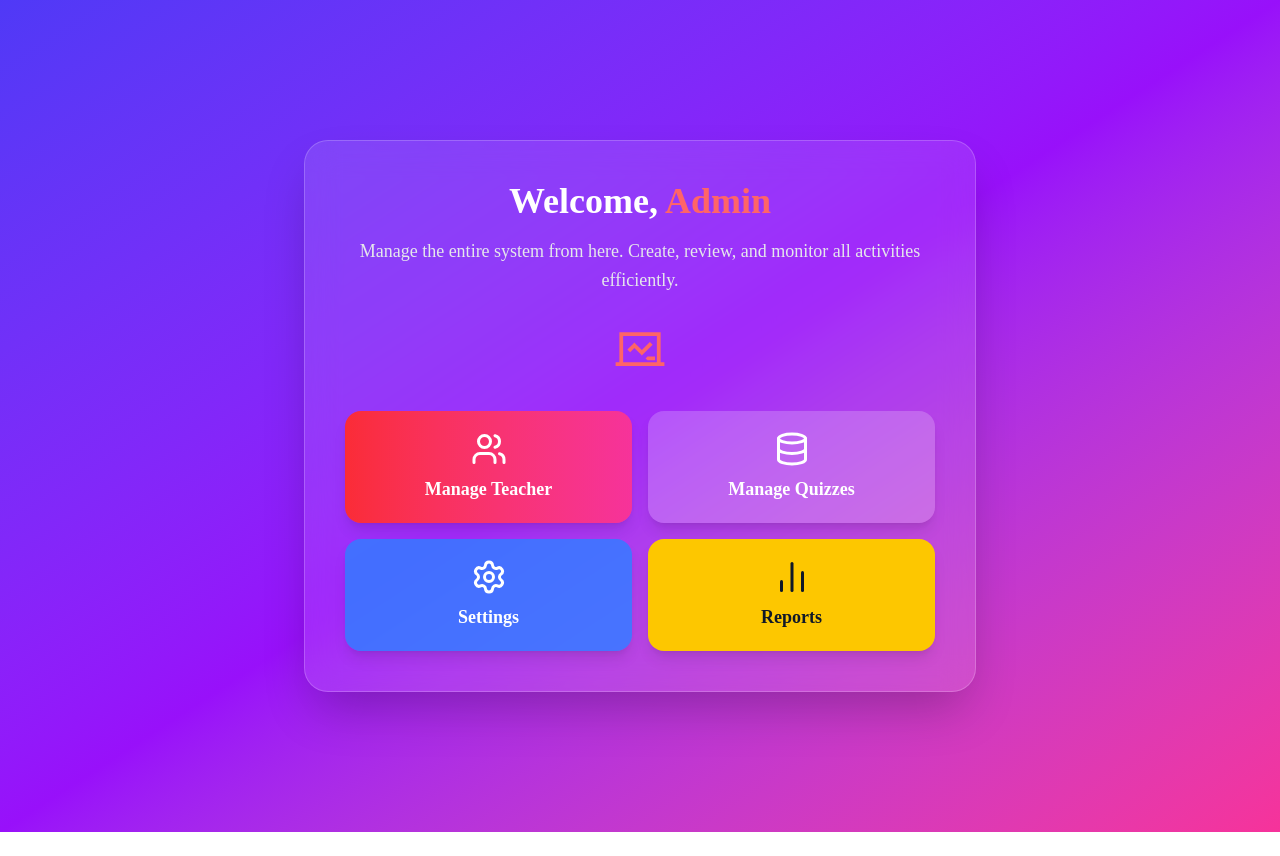
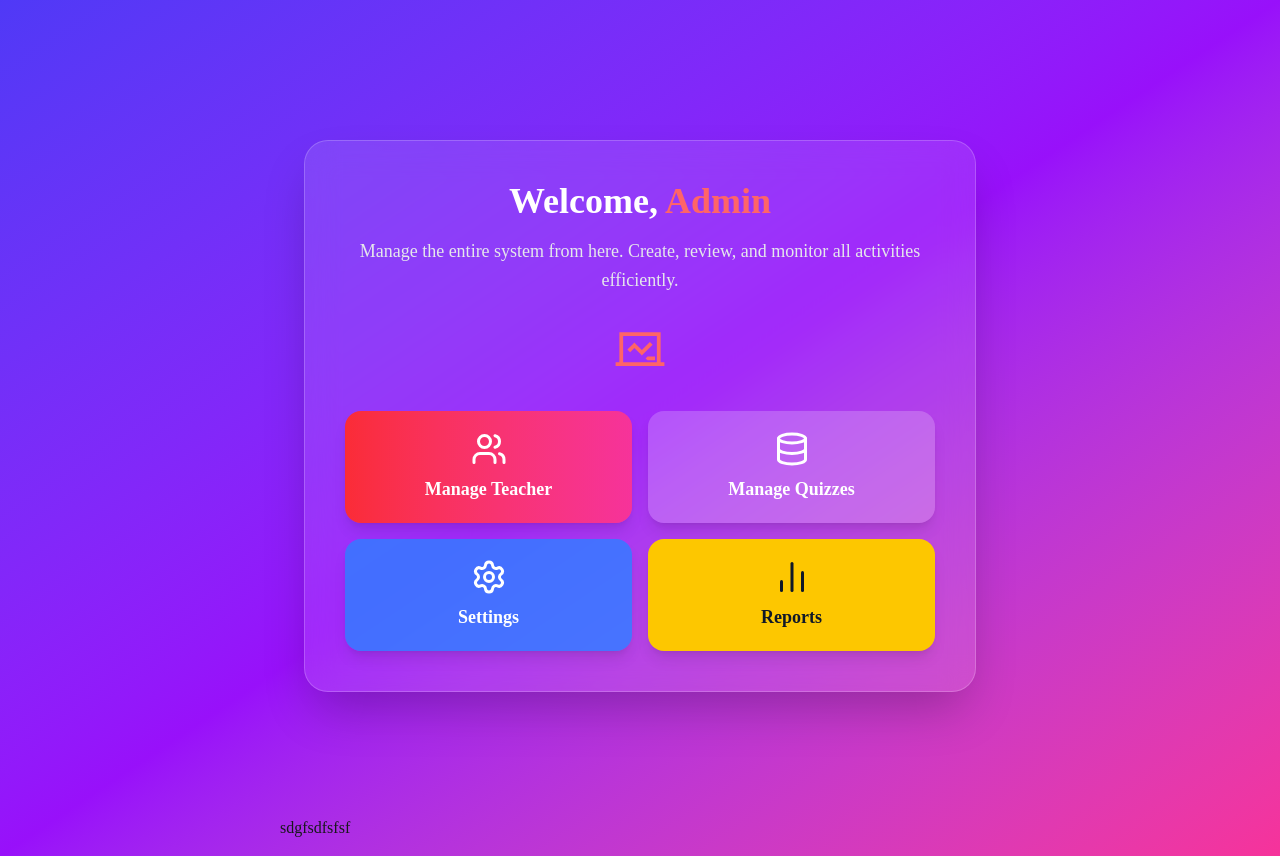
Before and after one commit to Wasib-2005/Quiz-App, a React (Vite) app: page / in a window 1280 px wide. Before the commit the page ends 832 px from the top, so only its background shows below. Built offline with nearby package versions, Linux system fonts and the light colour scheme; no server answers.

Commit message:
test hosting 1

```diff
--- a/src/Pages/Home.jsx
+++ b/src/Pages/Home.jsx
@@ -3,6 +3,8 @@ import StudentHome from "../Components/Home/StudentHome";
 import { UserContext } from "../Contexts/UserContext/UserContext";
 import TeacherHome from "../Components/Home/TeacherHome";
 import AdminHome from "../Components/Home/AdminHome";
+import { Link } from "react-router";
+
 
 const Home = () => {
   const { userData } = useContext(UserContext);
@@ -16,6 +18,7 @@ const Home = () => {
       ) : (
         <AdminHome />
       )}
+      <Link to={"/sing"}> sdgfsdfsfsf </Link>
     </div>
   );
 };
```
